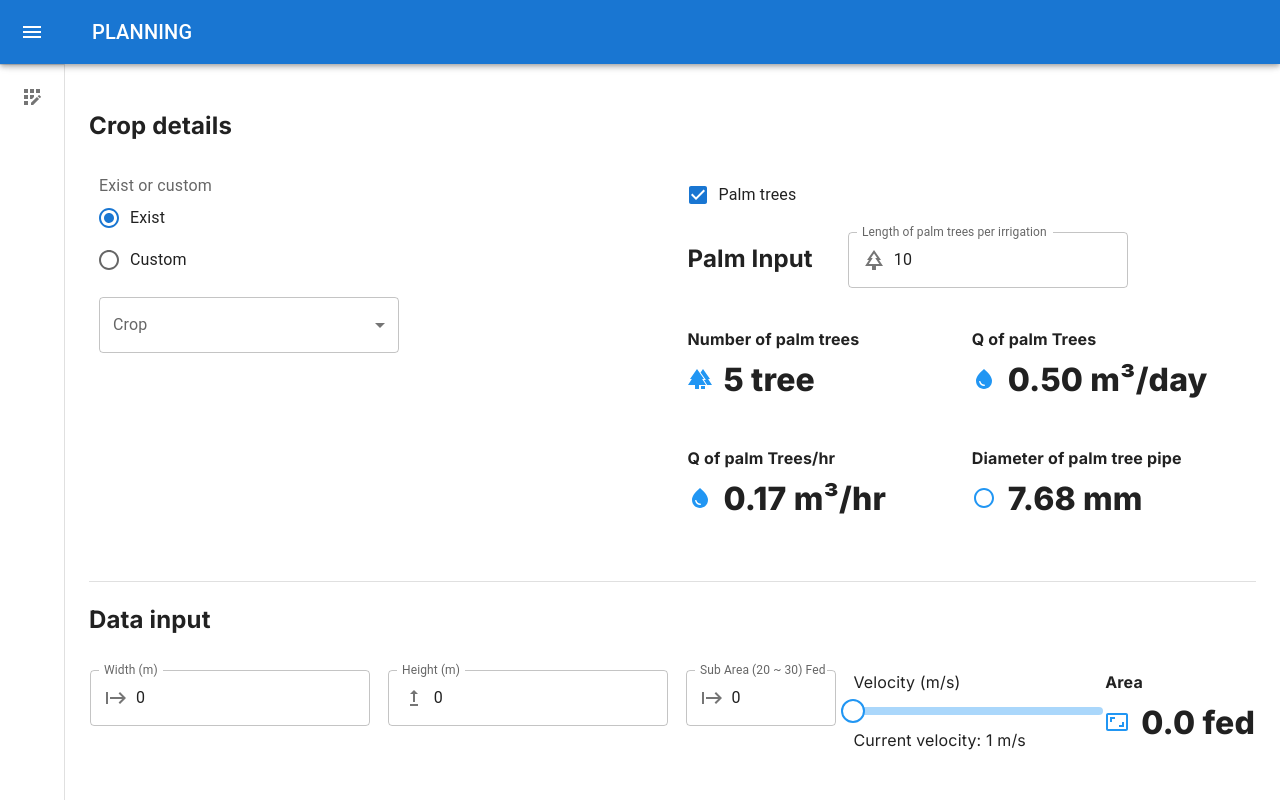
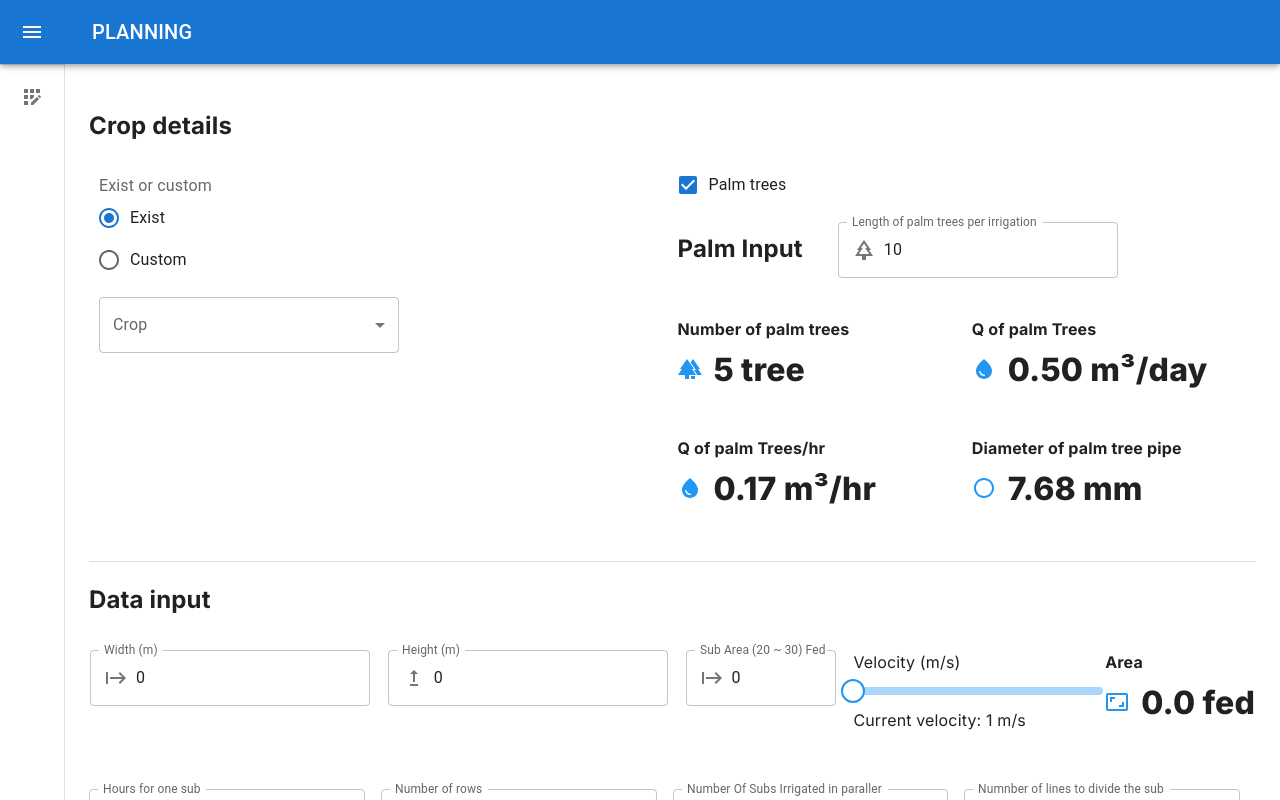
Before and after one commit to abdabdii/hydrology-calculator, a Next.js app: page /planning in a window 1280 px wide. Shown: the top 800 px of the page. Built offline with nearby package versions, Linux system fonts and the light colour scheme.

Commit message:
Styling Crop section

```diff
--- a/components/Crop.js
+++ b/components/Crop.js
@@ -20,12 +20,6 @@ import CircleOutlinedIcon from "@mui/icons-material/CircleOutlined";
 import { Divider } from "@mui/material";
 
 const style = {
-  // display: "grid",
-  // gridTemplateColumns: "repeat(3, 1fr)",
-  // gridTemplateRows: "repeat(3, auto)",
-  // gap: "40px",
-  // gridRowGap: "30px",
-  // marginLeft: "80px",
   display: "grid",
   gridTemplateColumns: "repeat(2, 1fr)",
   gridTemplateRows: "auto",
@@ -101,7 +95,7 @@ export default function Crop({
         </div>
 
         {/* PALM */}
-        <div style={{border: "1px", padding: "10px"}}>
+        <div >
           {/* Palm CheckBox */}
           <FormGroup>
             <FormControlLabel
```
